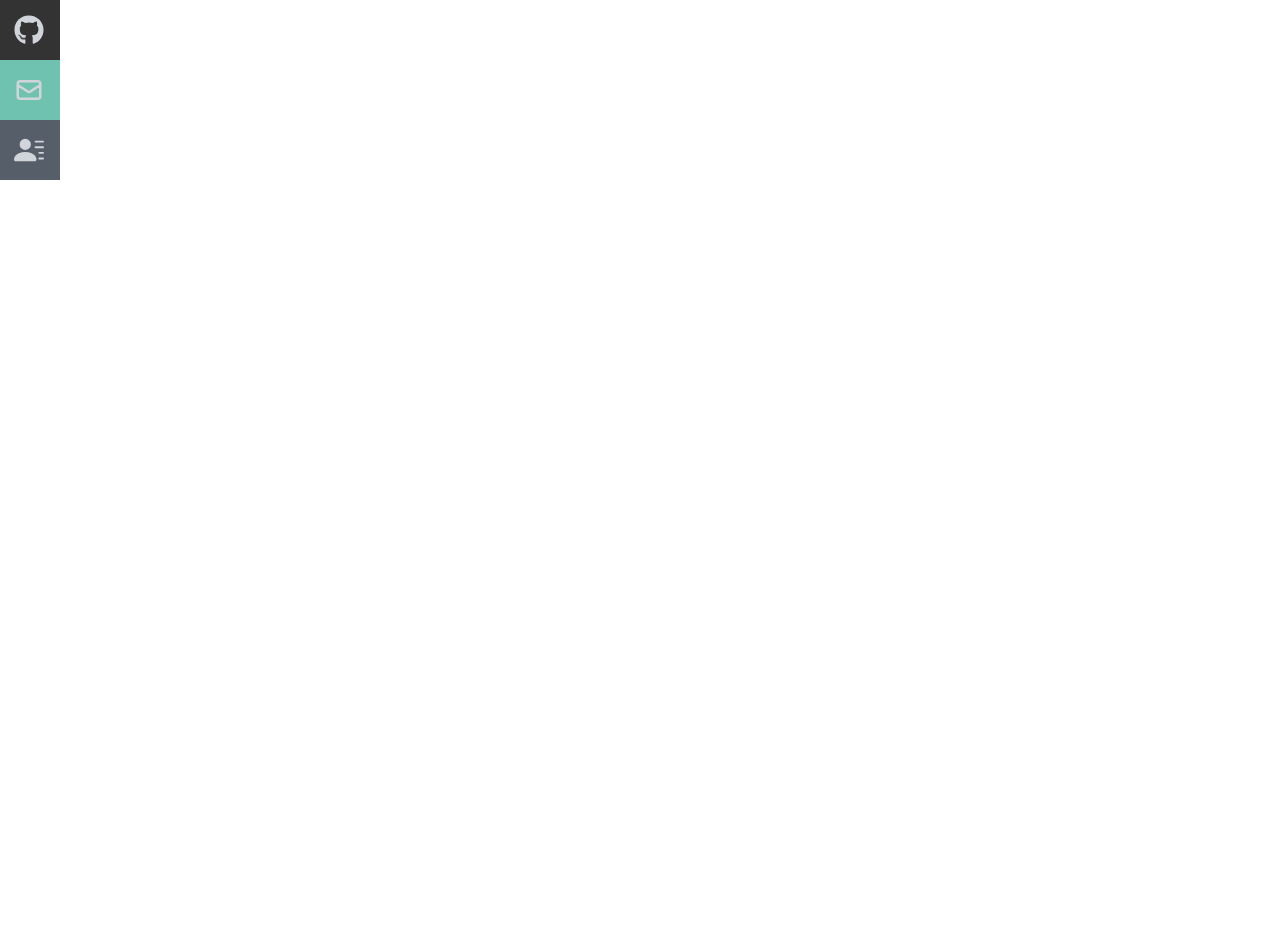
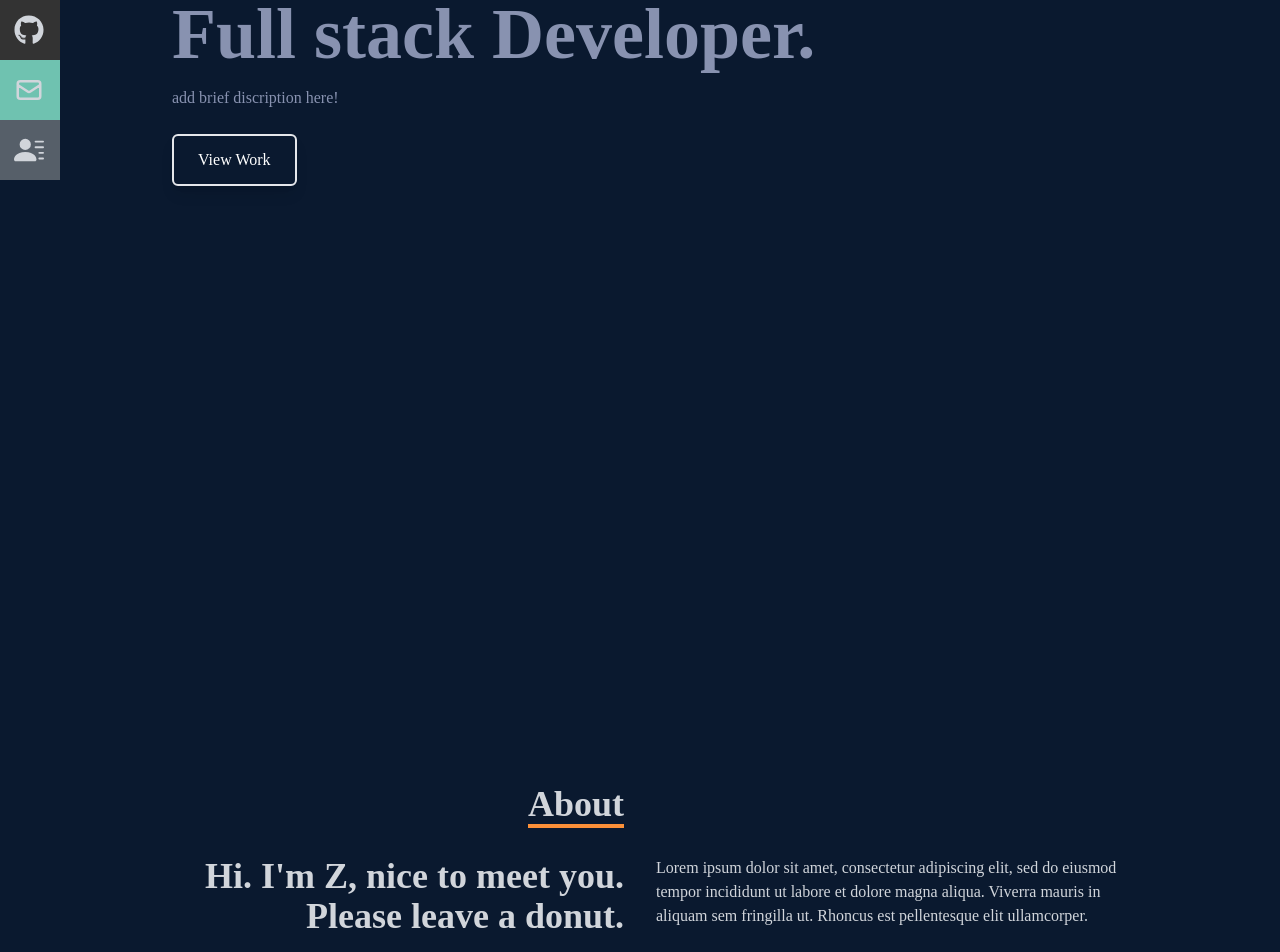
Before and after one commit to zperez0/perez-portfolio, a React (Create React App) app: page / in a window 1280 px wide. Shown: the part 340-1292 px from the top of the page. Before the commit the page ends 800 px from the top, so only its background shows below. Built offline with nearby package versions, Linux system fonts and the light colour scheme.

Commit message:
[WIP] add Home and About components

```diff
--- a/src/App.js
+++ b/src/App.js
@@ -1,9 +1,14 @@
+import About from "./components/About";
+import Home from "./components/Home";
 import Navbar from "./components/Navbar";
 
 function App() {
+
   return (
     <>
       <Navbar />
+      <Home  />
+      <About />
     </>
   );
 }
--- /dev/null
+++ b/src/components/About.jsx
@@ -0,0 +1,32 @@
+import React from 'react'
+
+function About() {
+  return (
+    <div name="about" className="w-full h-screen bg-[#0a192f] text-gray-300">
+      <div className="flex flex-col justify-center items-center w-full h-full">
+        <div className="max-w-[1000px] w-full grid grid-cols-2 gap-8">
+          <div className="sm:text-right pb-8 pl-4">
+            <p className='text-4xl font-bold inline border-b-4 border-[#fb9039]'>
+              About
+            </p>
+          </div>
+
+          <div></div>
+        </div>
+
+        <div className="max-w-[1000px] w-full grid sm:grid-cols-2 gap-8 px-4">
+          <div className='sm:text-right text-4xl font-bold'>
+            <p>Hi. I'm Z, nice to meet you. Please leave a donut.</p>
+          </div>
+
+          <div>
+            <p>Lorem ipsum dolor sit amet, consectetur adipiscing elit, sed do eiusmod tempor incididunt ut labore et dolore magna aliqua. Viverra mauris in aliquam sem fringilla ut. Rhoncus est pellentesque elit ullamcorper. </p>
+          </div>
+        </div>
+
+        </div>
+      </div>
+  )
+}
+
+export default About
--- /dev/null
+++ b/src/components/Home.jsx
@@ -0,0 +1,33 @@
+import React from "react";
+
+function Home() {
+  return (
+    // name="home" used for react scroll feature
+    <div name="home" className="w-full h-screen bg-[#0a192f]">
+
+    {/* container */}
+      <div className="max-w-[1000px] mx-auto px-8 flex flex-col justify-center h-full">
+        {/* <p className="text-[#fb9039]">Hi, my name is</p> */}
+        <h1 className="text-4xl sm:text-7xl font-bold text-[#ccd6f6]">
+          Z Perez
+        </h1>
+        <h2 className="text-4xl sm:text-7xl font-bold text-[#8892b0]">
+          Full stack Developer.
+        </h2>
+        <p className="text-[#8892b0] py-4 max-w-[700px]">add brief discription here!</p>
+
+        {/* button */}
+        <div>
+
+          {/* <button className="text-white group border-2 px-6 py-3 my-2 flex items-center hover:bg-pink-600 hover:border-pink-600"> */}
+
+          <button className="text-white group rounded-md border-2 px-6 py-3 my-2 flex items-center hover:bg-[#fb9039] hover:border-[#fb9039] outline-none focus:ring-4 focus:ring-[#8892b0] shadow-lg active:scale-y-75 transition-transform">
+            View Work
+          </button>
+        </div>
+      </div>
+    </div>
+  );
+}
+
+export default Home;
```
